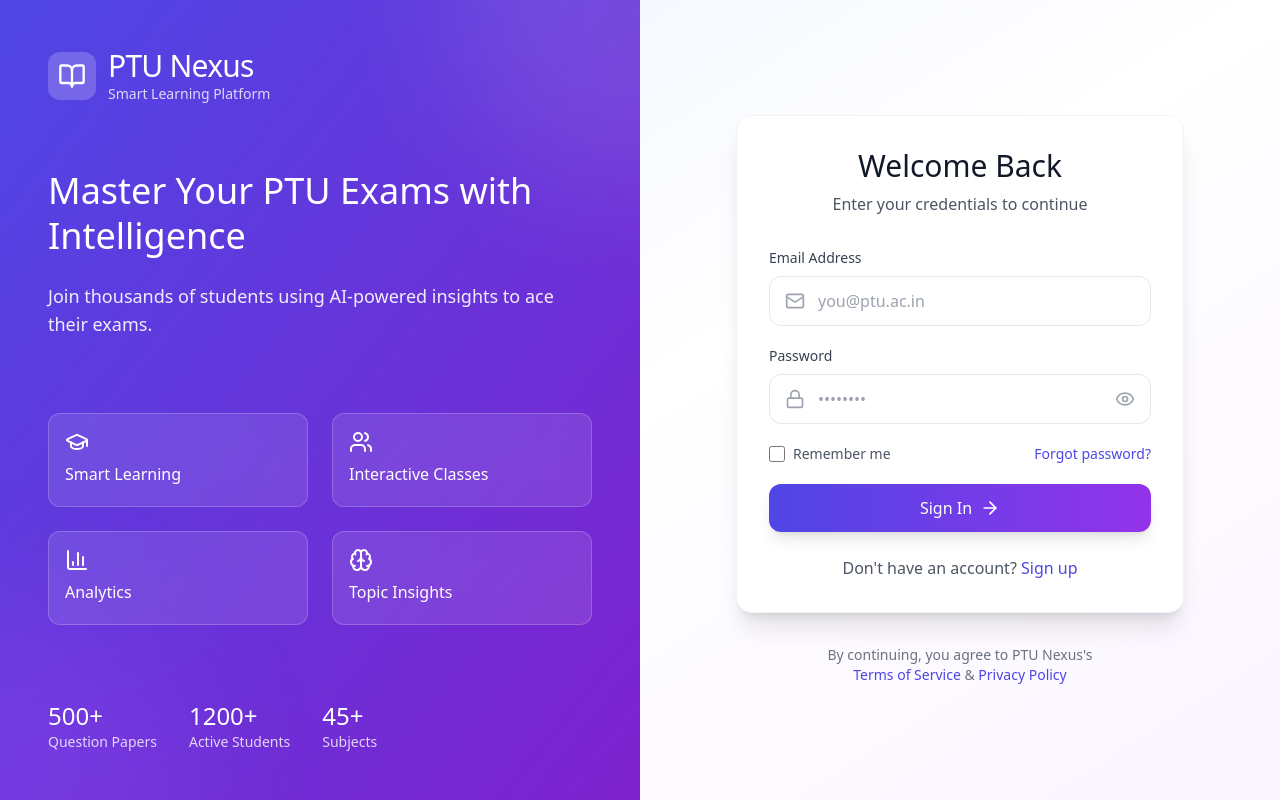
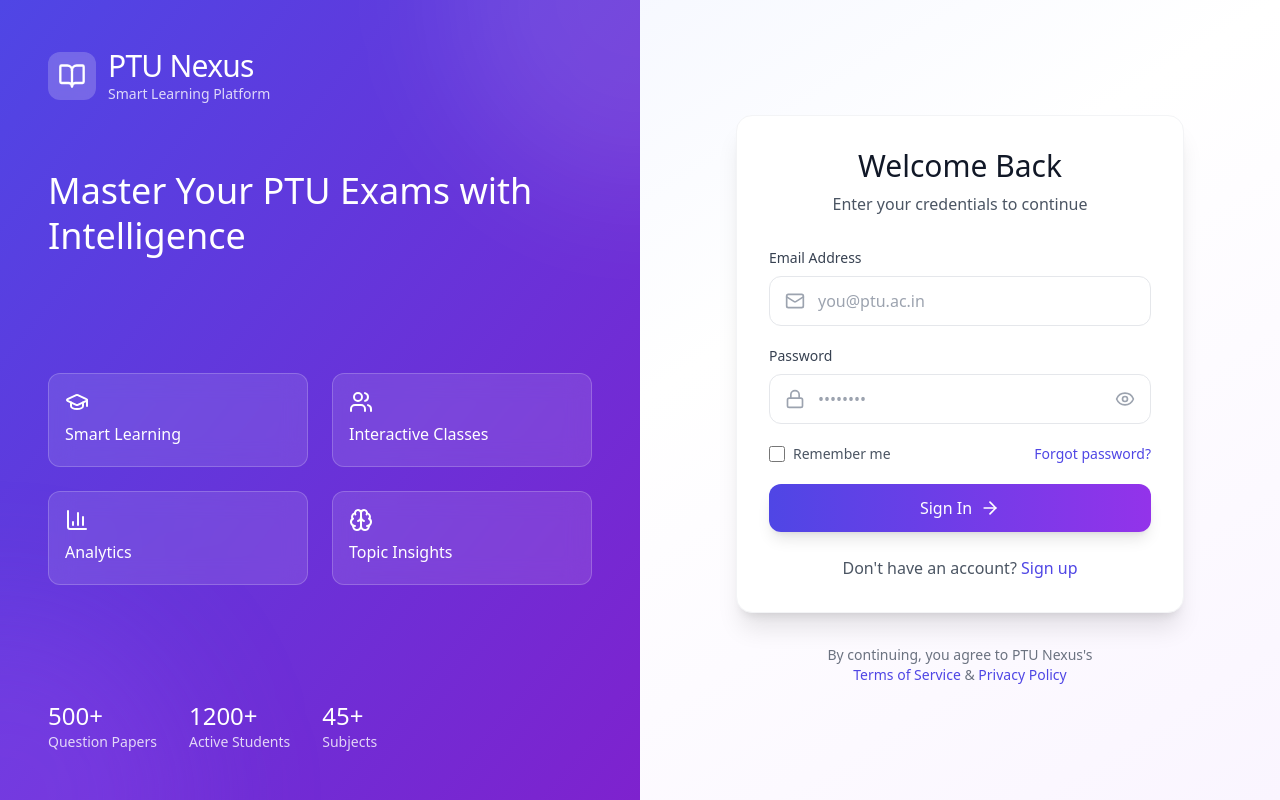
Before and after one commit to AdityaSharma070/ptu-nexus-frontend, a React (Create React App) app: page /login in a window 1280 px wide. Built offline with nearby package versions, Linux system fonts and the light colour scheme; no server answers.

Commit message:
login fix-2

```diff
--- a/src/components/Login.js
+++ b/src/components/Login.js
@@ -74,9 +74,7 @@ export default function Login() {
             <h2 className="text-4xl font-light text-white leading-tight">
               Master Your PTU Exams with Intelligence
             </h2>
-            <p className="text-white/90 text-lg font-light">
-              Join thousands of students using AI-powered insights to ace their exams.
-            </p>
+
           </div>
         </div>
 
```
